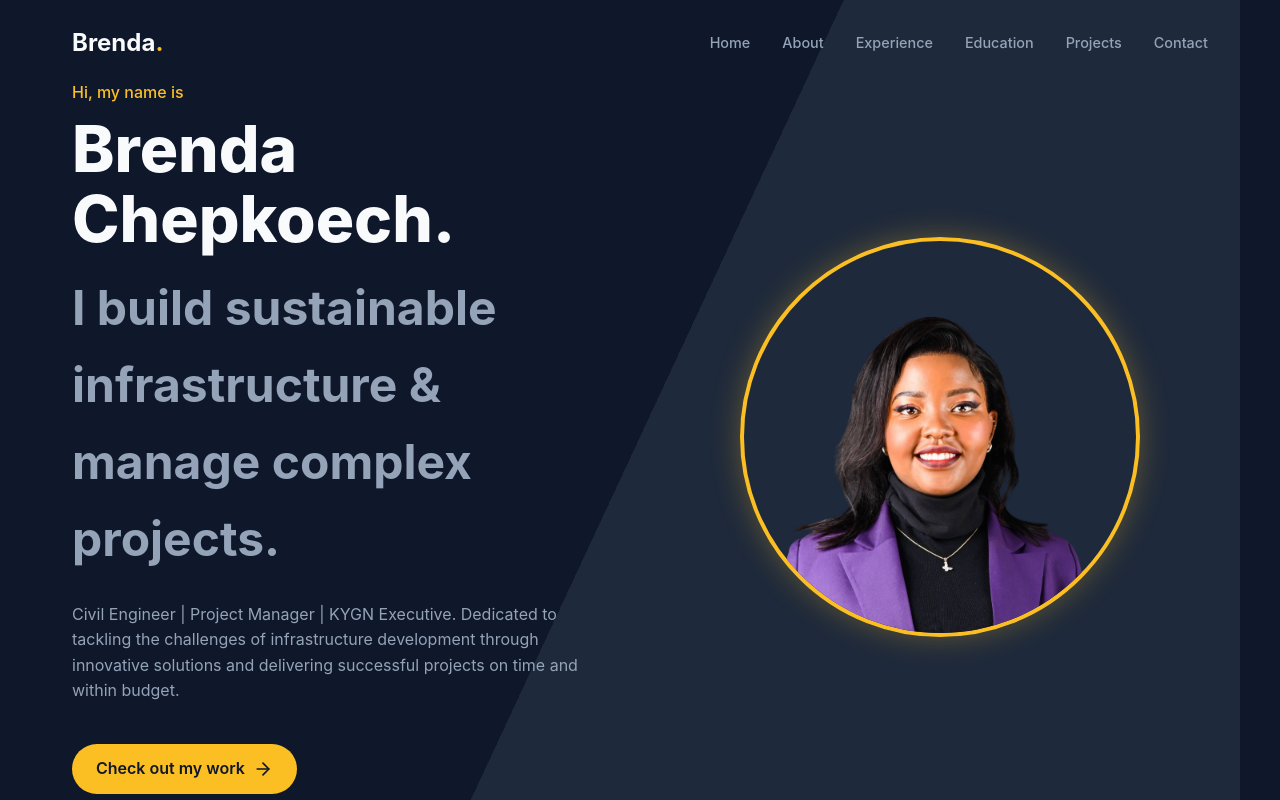
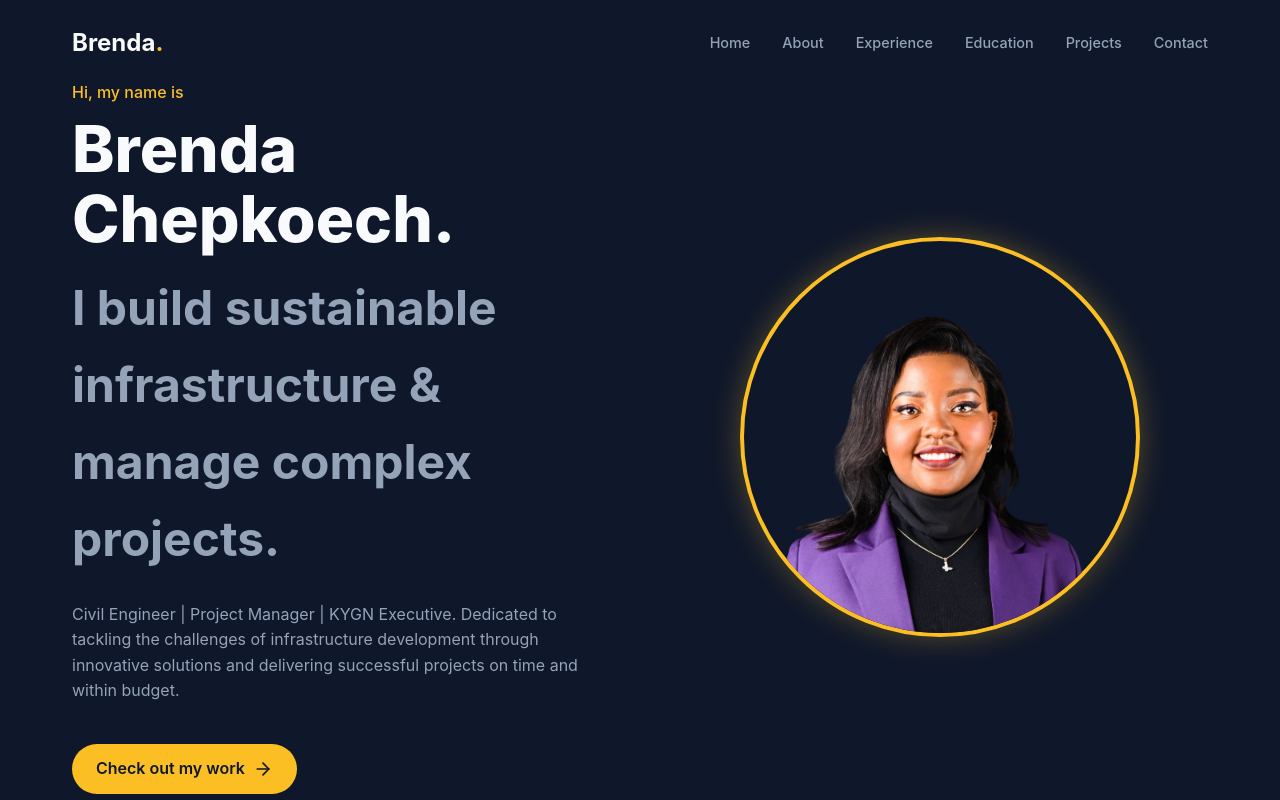
Before and after one commit to ReyKiptoo/bree, a React (Vite) app: page / in a window 1280 px wide. Shown: the top 800 px of the page. Built offline with nearby package versions, Linux system fonts and the light colour scheme.

Commit message:
One full color background color

```diff
--- a/src/index.css
+++ b/src/index.css
@@ -210,11 +210,8 @@ section {
     justify-content: space-between;
     text-align: left;
     gap: 4rem;
-    /* Reverted Diagonal Split Background (Top-Left to Bottom-Right divide)
-       115deg goes NW->SE.
-       NW (Pri) -> SE (Sec). Text (Left/NW) gets Pri (Darker). Image (Right/SE) gets Sec (Lighter).
-    */
-    background: linear-gradient(115deg, var(--bg-primary) 50%, var(--bg-secondary) 50%);
+    /* Uniform Dark Background */
+    background: var(--bg-primary);
   }
 
   .hero-image-wrapper {
```
